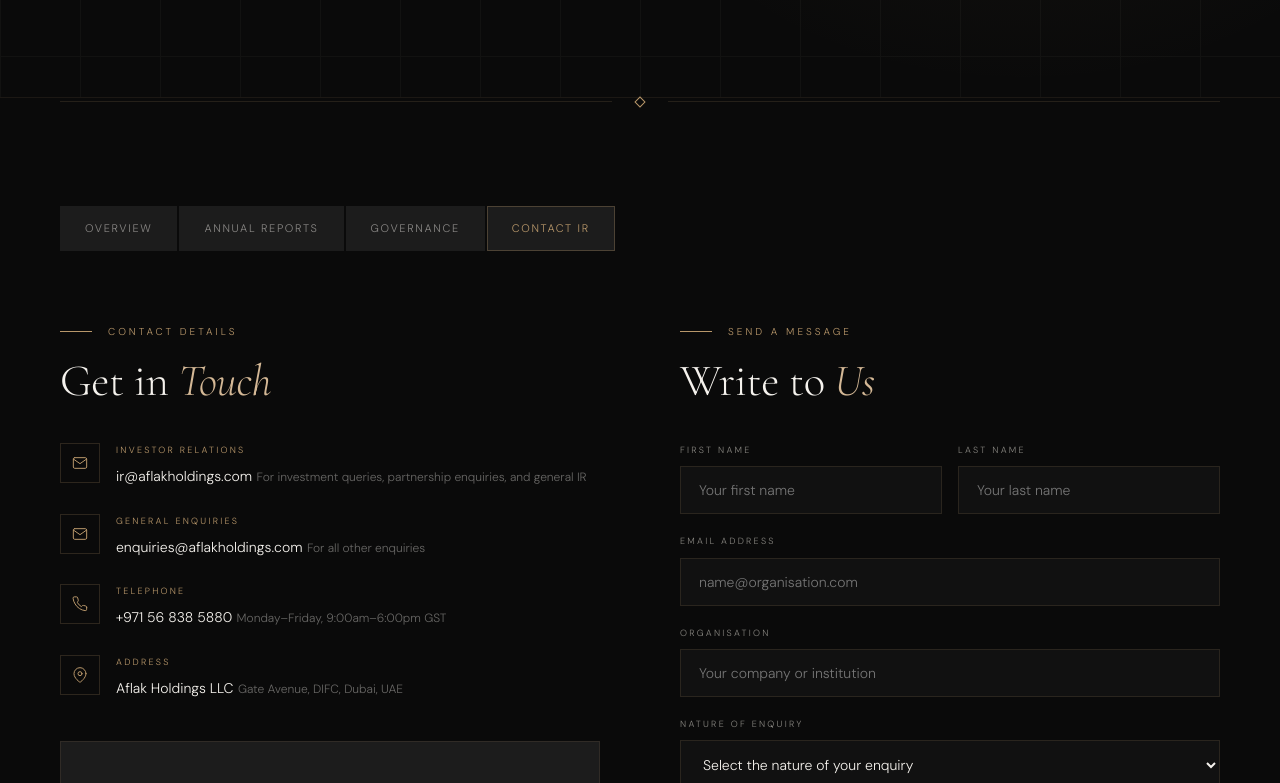
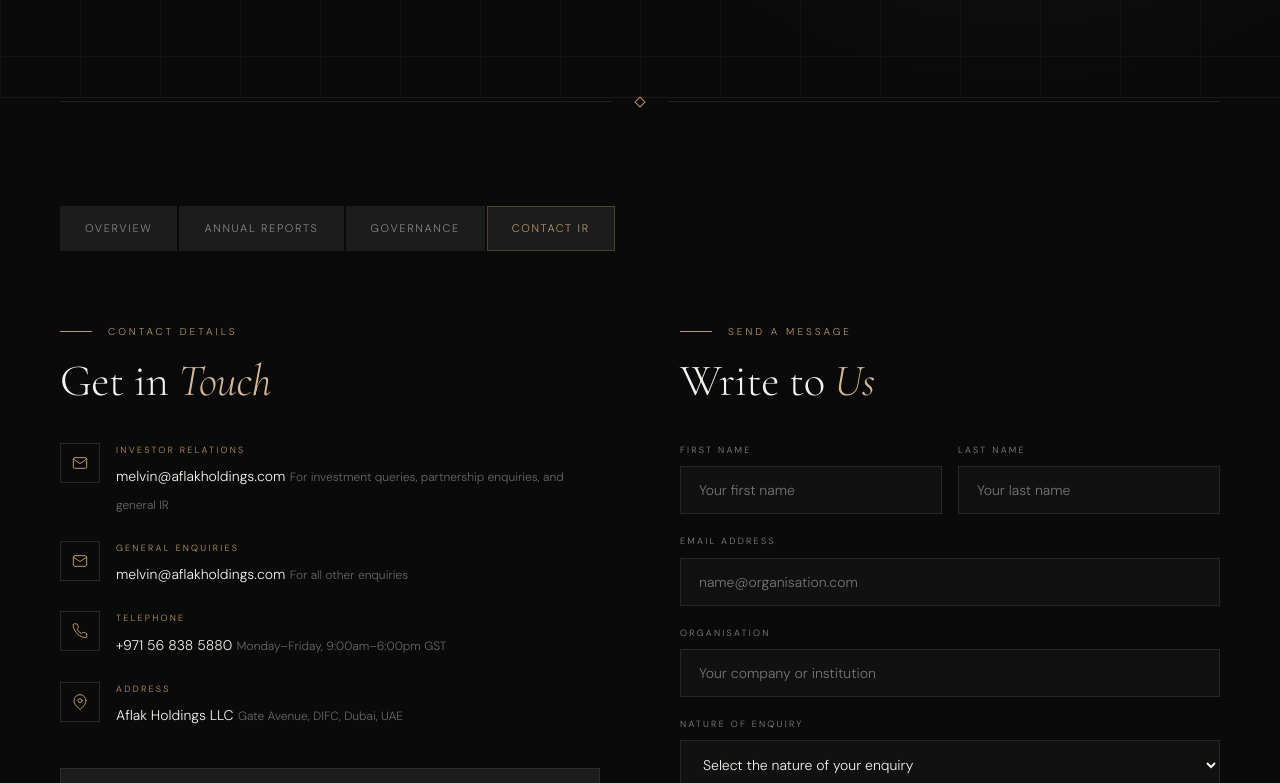
Before and after one commit to melvinis/aflak-holdings-website, a plain HTML site: page contact-ir.html in a window 1280 px wide. Shown: the part 424-1207 px from the top of the page. Drawn offline with nearby package versions, Linux system fonts and the light colour scheme.

Commit message:
Add files via upload

```diff
--- a/contact-ir.html
+++ b/contact-ir.html
@@ -77,7 +77,7 @@
             <div class="cd-icon"><svg viewBox="0 0 24 24"><path d="M4 4h16c1.1 0 2 .9 2 2v12c0 1.1-.9 2-2 2H4c-1.1 0-2-.9-2-2V6c0-1.1.9-2 2-2z"/><polyline points="22,6 12,13 2,6"/></svg></div>
             <div>
               <span class="cd-label">Investor Relations</span>
-              <span class="cd-val"><a href="mailto:melvin@aflakholdings.com" style="color:var(--warm-white);text-decoration:none;">ir@aflakholdings.com</a></span>
+              <span class="cd-val"><a href="mailto:melvin@aflakholdings.com" style="color:var(--warm-white);text-decoration:none;">melvin@aflakholdings.com</a></span>
               <span class="cd-sub">For investment queries, partnership enquiries, and general IR</span>
             </div>
           </div>
@@ -85,7 +85,7 @@
             <div class="cd-icon"><svg viewBox="0 0 24 24"><path d="M4 4h16c1.1 0 2 .9 2 2v12c0 1.1-.9 2-2 2H4c-1.1 0-2-.9-2-2V6c0-1.1.9-2 2-2z"/><polyline points="22,6 12,13 2,6"/></svg></div>
             <div>
               <span class="cd-label">General Enquiries</span>
-              <span class="cd-val"><a href="mailto:melvin@aflakholdings.com" style="color:var(--warm-white);text-decoration:none;">enquiries@aflakholdings.com</a></span>
+              <span class="cd-val"><a href="mailto:melvin@aflakholdings.com" style="color:var(--warm-white);text-decoration:none;">melvin@aflakholdings.com</a></span>
               <span class="cd-sub">For all other enquiries</span>
             </div>
           </div>
```
